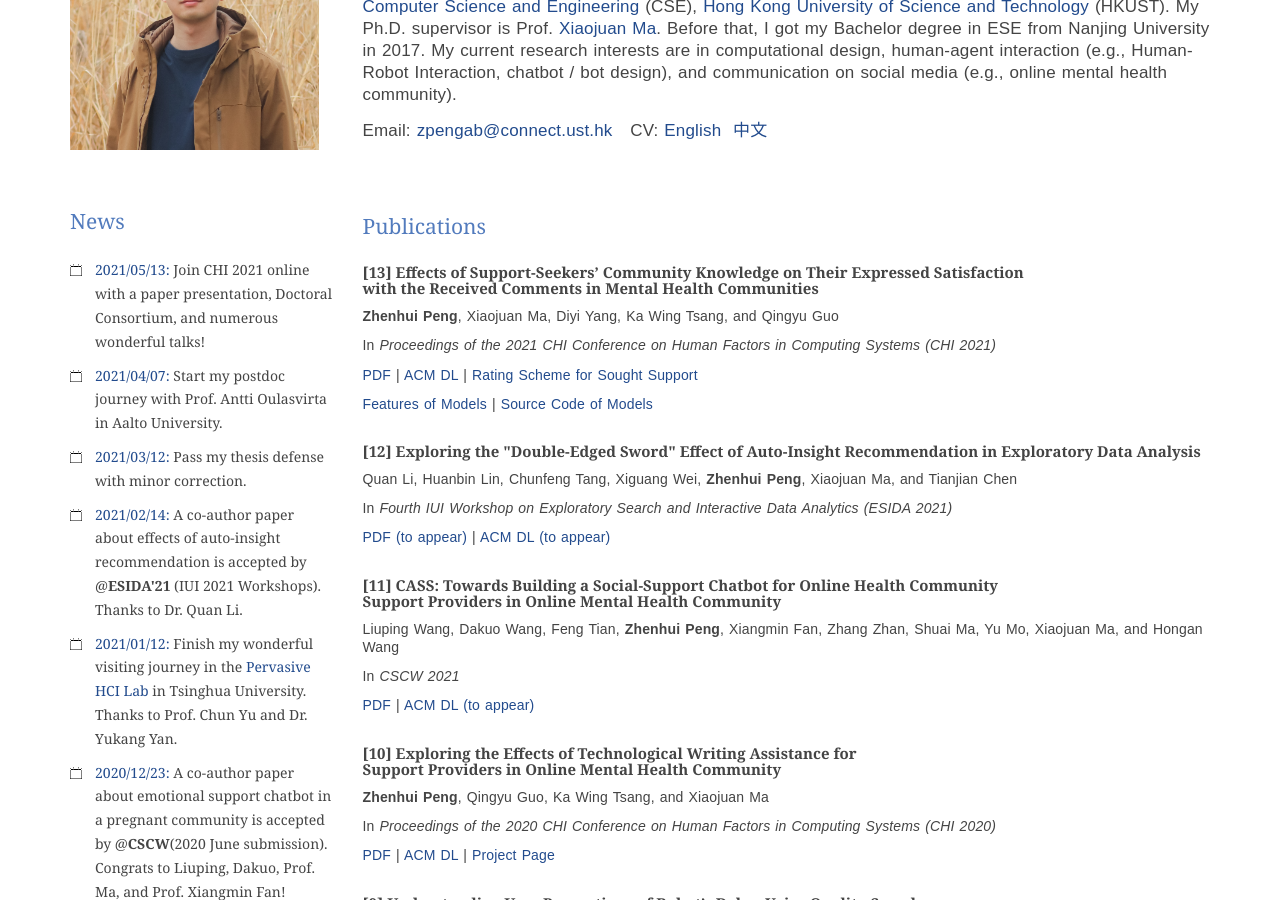
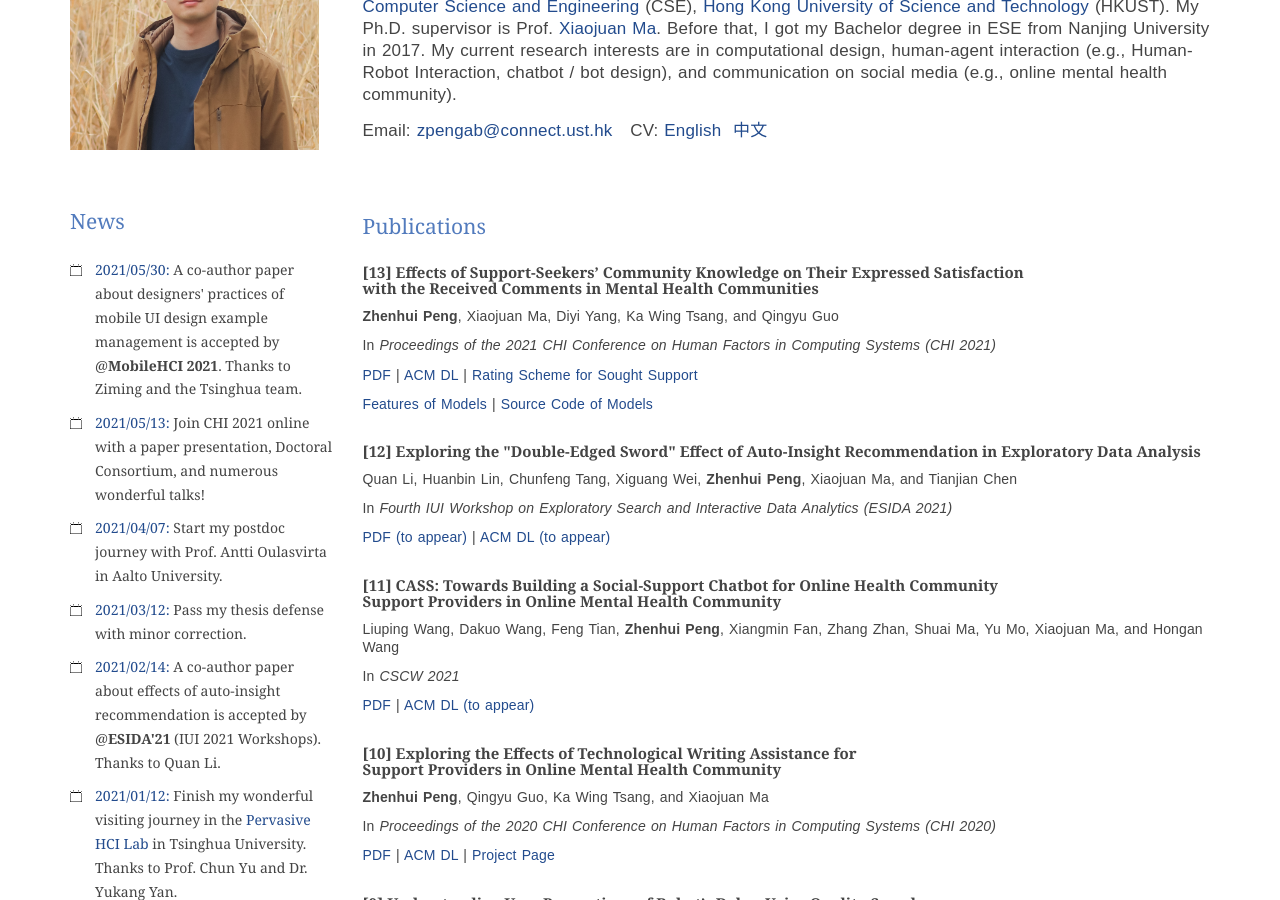
Before and after one commit to PenguinZhou/PenguinZhou.github.io, a Jekyll site: the page index.html, which Jekyll copies as it is, in a window 1280 px wide and 900 px high, scrolled down 258 px. Built offline with Jekyll 4.4.1, drawn with Linux system fonts in a browser that asks for light colours.

Commit message:
Update index.html

```diff
--- a/index.html
+++ b/index.html
@@ -73,6 +73,9 @@
                     <h3 class="widget-title">News</h3>
                     <ul>
                         <li>
+                            <a>2021/05/30:</a> A co-author paper about designers' practices of mobile UI design example management is accepted by @<strong>MobileHCI 2021</strong>. Thanks to Ziming and the Tsinghua team.
+                        </li>
+                        <li>
                             <a>2021/05/13:</a> Join CHI 2021 online with a paper presentation, Doctoral Consortium, and numerous wonderful talks!
                         </li>
                         <li>
@@ -82,7 +85,7 @@
                             <a>2021/03/12:</a> Pass my thesis defense with minor correction.
                         </li>
                         <li>
-                            <a>2021/02/14:</a> A co-author paper about effects of auto-insight recommendation is accepted by @<strong>ESIDA'21</strong> (IUI 2021 Workshops). Thanks to Dr. Quan Li.
+                            <a>2021/02/14:</a> A co-author paper about effects of auto-insight recommendation is accepted by @<strong>ESIDA'21</strong> (IUI 2021 Workshops). Thanks to Quan Li.
                         </li>
                         <li>
                             <a>2021/01/12:</a> Finish my wonderful visiting journey in the <a href="http://pi.cs.tsinghua.edu.cn/">Pervasive HCI Lab</a> in Tsinghua University. Thanks to Prof. Chun Yu and Dr. Yukang Yan.
```
